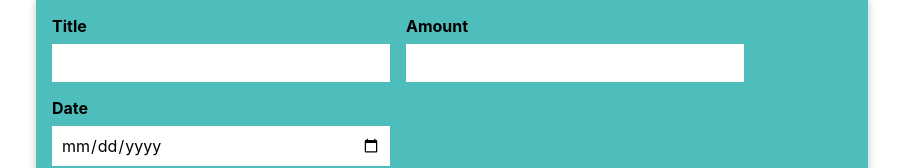
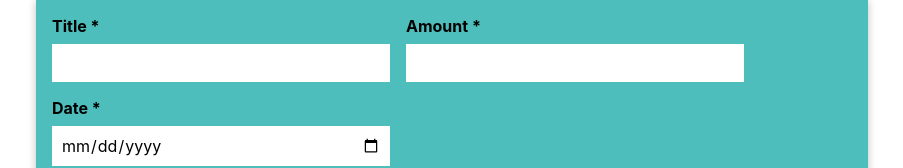
Before and after one commit to oluwatoyinca/expense-tracker, a React (Create React App) app: page / in a window 1280 px wide. Both pictures are taken after a click on the button "Add Expense". Shown: the top 168 px of the page, without its empty margins (188-1091 px from the left). Built offline with nearby package versions, Linux system fonts and the light colour scheme.

Commit message:
signified required fields with *

```diff
--- a/src/components/newexpense/ExpenseForm.js
+++ b/src/components/newexpense/ExpenseForm.js
@@ -85,15 +85,15 @@ const ExpenseForm = (props) => {
     <form onSubmit={formSubmit}>
         <div className="new-expense__controls">
             <div className="new-expense__control">
-                <label style={{color: !isValid.title ? 'red' : 'black'}}>Title</label>
+                <label style={{color: !isValid.title ? 'red' : 'black'}}>Title *</label>
                 <input id="me" type="text" value={userInput.inpTitle} onChange={titleChange} />
             </div>
             <div className="new-expense__control">
-                <label style={{color: !isValid.amount ? 'red' : 'black'}}>Amount</label>
+                <label style={{color: !isValid.amount ? 'red' : 'black'}}>Amount *</label>
                 <input type="number" min="0.01" step="0.01" value={userInput.inpAmount} onChange={amountChange} />
             </div>
             <div className="new-expense__control">
-                <label style={{color: !isValid.date ? 'red' : 'black'}}>Date</label>
+                <label style={{color: !isValid.date ? 'red' : 'black'}}>Date *</label>
                 <input type="date" min="2019-01-01" max={useDate} value={userInput.inpDate} onChange={dateChange} />
             </div>
         </div>
```
